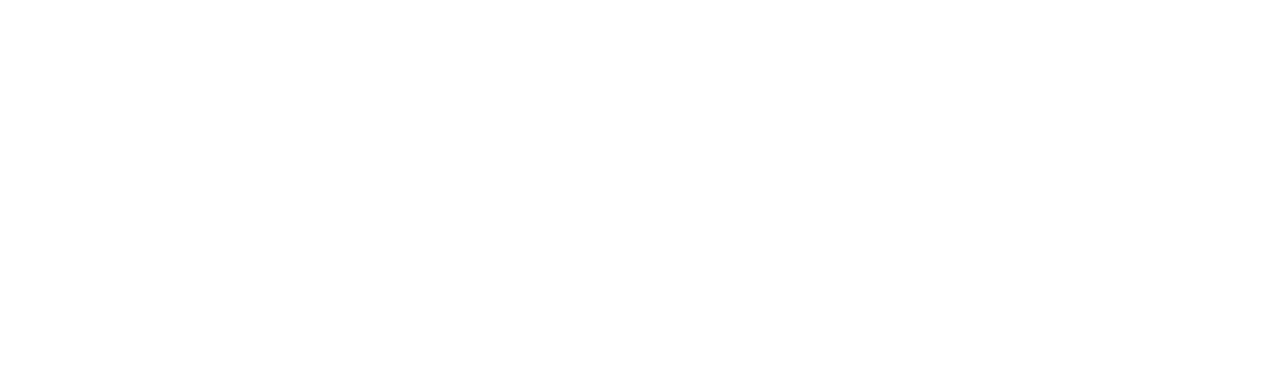
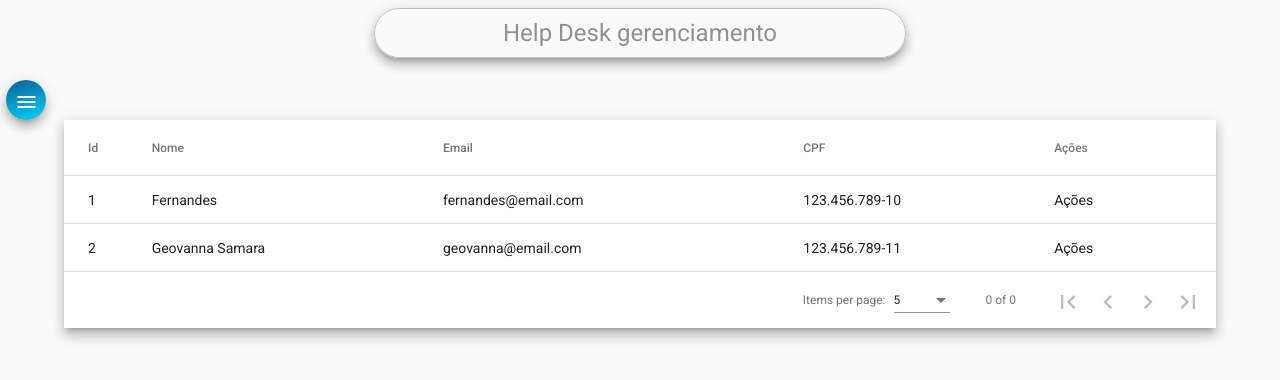
Before and after one commit to FernandesJr/hekp-desk-front, an Angular app: page /tecnicos in a window 1280 px wide. Before the commit this address led to /. Shown: the top 380 px of the page. Built offline with nearby package versions, Linux system fonts and the light colour scheme.

Commit message:
feat: table with tecnicos

```diff
--- a/src/app/app.module.ts
+++ b/src/app/app.module.ts
@@ -29,13 +29,15 @@
 import { NavComponent } from './components/nav/nav.component';
 import { HomeComponent } from './components/home/home.component';
 import { HeaderComponent } from './components/header/header.component';
+import { TecnicoListComponent } from './components/tecnico/tecnico-list/tecnico-list.component';
 
 @NgModule({
   declarations: [
     AppComponent,
     NavComponent,
     HomeComponent,
-    HeaderComponent
+    HeaderComponent,
+    TecnicoListComponent
   ],
   imports: [
     BrowserModule,
--- a/src/app/components/nav/nav.component.html
+++ b/src/app/components/nav/nav.component.html
@@ -6,7 +6,7 @@
         <mat-icon>home</mat-icon>
         <span>Home</span>
       </a>
-      <a mat-list-item routerLink="/">
+      <a mat-list-item routerLink="tecnicos">
         <mat-icon>account_circle</mat-icon>
         <span>Técnicos</span>
       </a>
--- a/src/app/components/nav/nav.component.ts
+++ b/src/app/components/nav/nav.component.ts
@@ -11,7 +11,7 @@
   constructor(private router: Router) { }
 
   ngOnInit(): void {
-    this.router.navigate(["home"]);
+    this.router.navigate(["tecnicos"]);
   }
 
 }
--- /dev/null
+++ b/src/app/components/tecnico/tecnico-list/tecnico-list.component.css
@@ -0,0 +1,8 @@
+.container {
+    width: 90%;
+    margin: auto;
+}
+
+table {
+    width: 100%;
+}
--- /dev/null
+++ b/src/app/components/tecnico/tecnico-list/tecnico-list.component.html
@@ -0,0 +1,45 @@
+<div class="container">
+  <div class="mat-elevation-z8">
+    <table mat-table [dataSource]="dataSource">
+      <!-- Id Column -->
+      <ng-container matColumnDef="id">
+        <th mat-header-cell *matHeaderCellDef>Id</th>
+        <td mat-cell *matCellDef="let element">{{ element.id }}</td>
+      </ng-container>
+
+      <!-- Nome Column -->
+      <ng-container matColumnDef="nome">
+        <th mat-header-cell *matHeaderCellDef>Nome</th>
+        <td mat-cell *matCellDef="let element">{{ element.nome }}</td>
+      </ng-container>
+
+      <!-- Email Column -->
+      <ng-container matColumnDef="email">
+        <th mat-header-cell *matHeaderCellDef>Email</th>
+        <td mat-cell *matCellDef="let element">{{ element.email }}</td>
+      </ng-container>
+
+      <!-- CPF Column -->
+      <ng-container matColumnDef="cpf">
+        <th mat-header-cell *matHeaderCellDef>CPF</th>
+        <td mat-cell *matCellDef="let element">{{ element.cpf }}</td>
+      </ng-container>
+
+      <!-- Ações Column -->
+      <ng-container matColumnDef="acoes">
+        <th mat-header-cell *matHeaderCellDef>Ações</th>
+        <td mat-cell *matCellDef="let element">Ações</td>
+      </ng-container>
+
+      <tr mat-header-row *matHeaderRowDef="displayedColumns"></tr>
+      <tr mat-row *matRowDef="let row; columns: displayedColumns"></tr>
+    </table>
+
+    <mat-paginator
+      [pageSizeOptions]="[5, 10, 20]"
+      showFirstLastButtons
+      aria-label="Select page of periodic elements"
+    >
+    </mat-paginator>
+  </div>
+</div>
--- /dev/null
+++ b/src/app/components/tecnico/tecnico-list/tecnico-list.component.ts
@@ -0,0 +1,41 @@
+import { Tecnico } from './../../../models/Tecnico';
+import { Component, OnInit, ViewChild } from '@angular/core';
+import { MatPaginator } from '@angular/material/paginator';
+import { MatTableDataSource } from '@angular/material/table';
+
+@Component({
+  selector: 'app-tecnico-list',
+  templateUrl: './tecnico-list.component.html',
+  styleUrls: ['./tecnico-list.component.css']
+})
+export class TecnicoListComponent implements OnInit {
+
+  ELEMENT_DATA: Tecnico[] = [
+    {
+      id: 1,
+      email: "fernandes@email.com",
+      senha: "123",
+      nome: "Fernandes",
+      cpf: "123.456.789-10",
+      perfis: ["0"]
+    },
+    {
+      id: 2,
+      email: "geovanna@email.com",
+      senha: "123",
+      nome: "Geovanna Samara",
+      cpf: "123.456.789-11",
+      perfis: ["0"]
+    }
+  ];
+  displayedColumns: string[] = ['id', 'nome', 'email', 'cpf', 'acoes'];
+  dataSource = new MatTableDataSource<Tecnico>(this.ELEMENT_DATA);
+
+  @ViewChild(MatPaginator) paginator: MatPaginator;
+  constructor() { }
+
+  ngOnInit(): void {
+    this.dataSource.paginator = this.paginator;
+  }
+
+}
--- /dev/null
+++ b/src/app/models/Tecnico.ts
@@ -0,0 +1,8 @@
+export interface Tecnico {
+    id ?: any; //a interrogação informa que pode ou não ter o atributo
+    email : string;
+    senha : string;
+    nome : string;
+    cpf: string;
+    perfis : string[];
+}
```
Also changed, not shown: src/app/app-routing.module.ts (+6 -1 lines).
